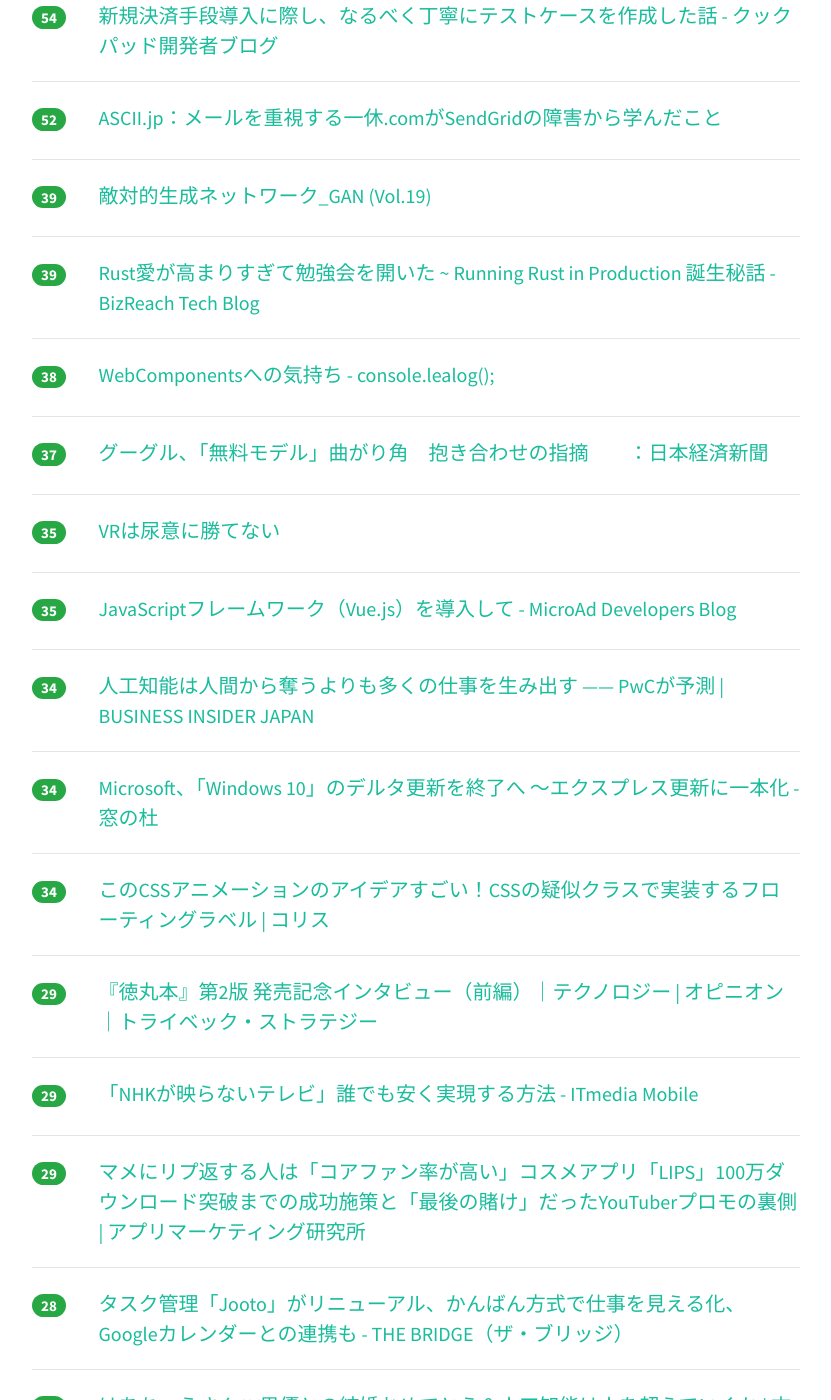
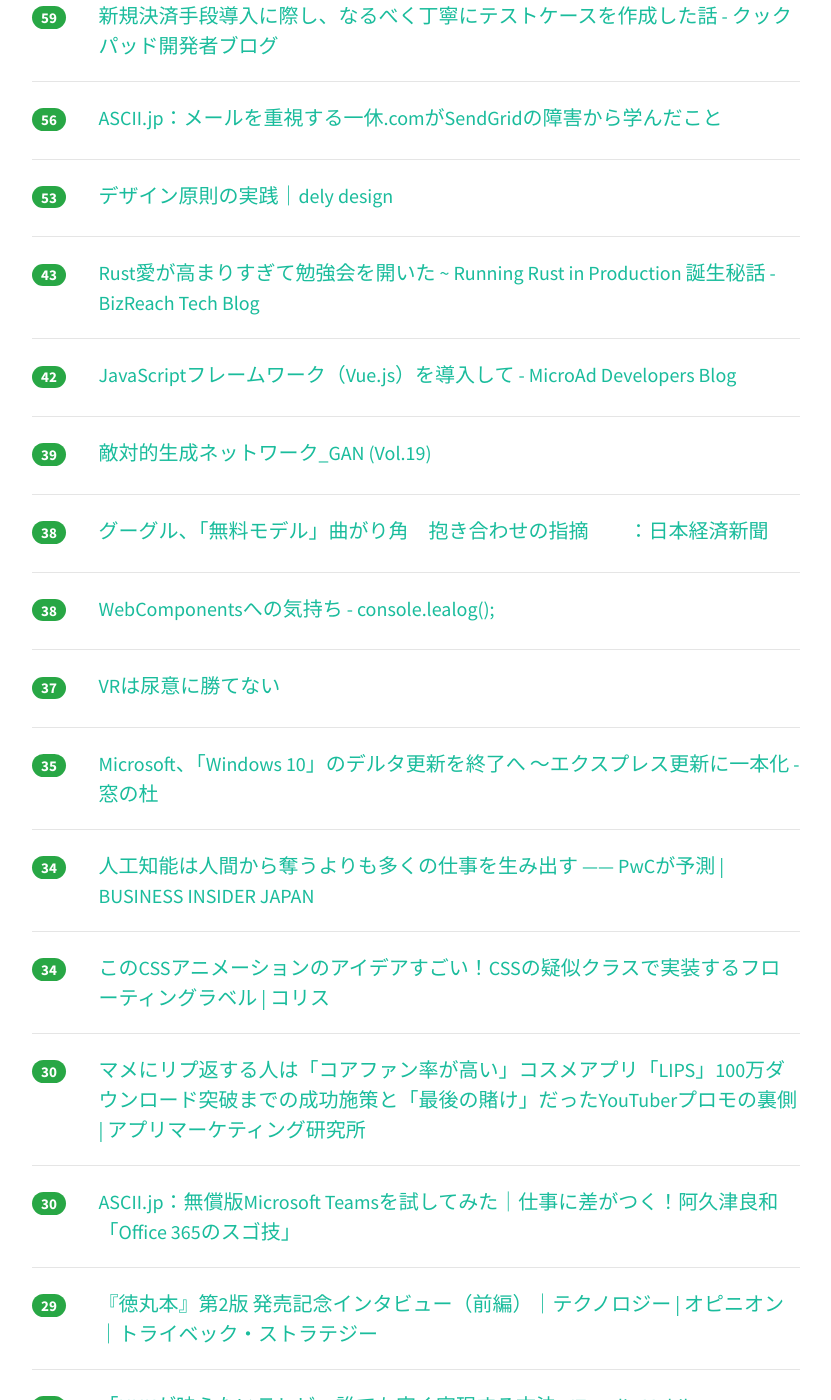
Before and after one commit to yatta47/hatena-matome-site, a Jekyll site: the page built from _posts/2018-07-19-hatena.md, in a window 1280 px wide and 1400 px high, scrolled down 1785 px. Shown: the whole window, without its empty margins (224-1055 px from the left). Built offline with Jekyll 4.4.1, drawn with Linux system fonts in a browser that asks for light colours; nearby versions of some CDN libraries; some of the changed text lies outside the part shown.

Commit message:
Updated 2018-07-19

```diff
--- a/_posts/2018-07-19-hatena.md
+++ b/_posts/2018-07-19-hatena.md
@@ -1,29 +1,34 @@
 ---
 layout: post
 title:  "2018-07-19 はてぶIT"
-date:   2018-07-19 21:02:36
+date:   2018-07-19 22:02:16
 tags: [it-hotentry]
 ---
-82 件のデータあり
+85 件のデータあり
 
 <hr><div class="row">
-<div class="col-1"><span class="badge badge-pill badge-success h2">504</span></div>
+<div class="col-1"><span class="badge badge-pill badge-success h2">539</span></div>
 <div class="col-11"><a href='http://blog.livedoor.jp/itsoku/archives/53829029.html' target='_blank'>【悲報】本田圭佑さん、W杯後にプログラミング猛勉強。タイピングからHTML、今はRuby : IT速報</a></div>
 </div>
 <hr>
 <div class="row">
-<div class="col-1"><span class="badge badge-pill badge-success h2">364</span></div>
+<div class="col-1"><span class="badge badge-pill badge-success h2">372</span></div>
 <div class="col-11"><a href='https://news.mynavi.jp/article/20180718-665930/' target='_blank'>Linuxネットワークコマンド新旧まとめ | マイナビニュース</a></div>
 </div>
 <hr>
 <div class="row">
-<div class="col-1"><span class="badge badge-pill badge-success h2">248</span></div>
+<div class="col-1"><span class="badge badge-pill badge-success h2">265</span></div>
 <div class="col-11"><a href='https://webtan.impress.co.jp/e/2018/07/19/29325' target='_blank'>ぐるなび伊東氏が明かすオウンドメディア立ち上げの極意――新米担当者に贈る“タスクリスト”付き | Web担当者Forum</a></div>
 </div>
 <hr>
 <div class="row">
-<div class="col-1"><span class="badge badge-pill badge-success h2">232</span></div>
+<div class="col-1"><span class="badge badge-pill badge-success h2">265</span></div>
 <div class="col-11"><a href='https://geek-out.jp/column/entry/2018/07/19/110000' target='_blank'>低レイヤーの学び方 ── システムソフトウェアの世界は「今すぐ役に立つものが全て」ではない - GeekOut</a></div>
+</div>
+<hr>
+<div class="row">
+<div class="col-1"><span class="badge badge-pill badge-success h2">210</span></div>
+<div class="col-11"><a href='http://www.itmedia.co.jp/news/articles/1807/19/news067.html' target='_blank'>成人向け「DMM.R18」名称変更　8月1日から「FANZA」に - ITmedia NEWS</a></div>
 </div>
 <hr>
 <div class="row">
@@ -32,28 +37,23 @@ tags: [it-hotentry]
 </div>
 <hr>
 <div class="row">
-<div class="col-1"><span class="badge badge-pill badge-success h2">188</span></div>
+<div class="col-1"><span class="badge badge-pill badge-success h2">191</span></div>
 <div class="col-11"><a href='https://www.publickey1.jp/blog/18/aivisual_studio_intellicode.html' target='_blank'>コーディングをAIが支援してくれる「Visual Studio IntelliCode」がアップデート。既存コードからコーディング規約を推測し、適切な設定ファイルを生成 － Publickey</a></div>
 </div>
 <hr>
 <div class="row">
-<div class="col-1"><span class="badge badge-pill badge-success h2">180</span></div>
-<div class="col-11"><a href='http://www.itmedia.co.jp/news/articles/1807/19/news067.html' target='_blank'>成人向け「DMM.R18」名称変更　8月1日から「FANZA」に - ITmedia NEWS</a></div>
-</div>
-<hr>
-<div class="row">
-<div class="col-1"><span class="badge badge-pill badge-success h2">158</span></div>
-<div class="col-11"><a href='http://blog.serverworks.co.jp/tech/2018/07/18/aws_blue_green_deployments/' target='_blank'>AWSのホワイトペーパーから学ぶブルーグリーンデプロイメント – サーバーワークスエンジニアブログ</a></div>
-</div>
-<hr>
-<div class="row">
-<div class="col-1"><span class="badge badge-pill badge-success h2">158</span></div>
+<div class="col-1"><span class="badge badge-pill badge-success h2">170</span></div>
 <div class="col-11"><a href='https://tech.leverages.jp/entry/2018/07/18/120000' target='_blank'>インフラ経験0の新卒エンジニアがインフラエンジニアになるまで - Leverages Tech Blog</a></div>
 </div>
 <hr>
 <div class="row">
-<div class="col-1"><span class="badge badge-pill badge-success h2">155</span></div>
+<div class="col-1"><span class="badge badge-pill badge-success h2">167</span></div>
 <div class="col-11"><a href='https://www3.nhk.or.jp/lnews/yamagata/20180717/6020001141.html' target='_blank'>ゲーム機で作曲 小学校で授業｜NHK 山形県のニュース</a></div>
+</div>
+<hr>
+<div class="row">
+<div class="col-1"><span class="badge badge-pill badge-success h2">161</span></div>
+<div class="col-11"><a href='http://blog.serverworks.co.jp/tech/2018/07/18/aws_blue_green_deployments/' target='_blank'>AWSのホワイトペーパーから学ぶブルーグリーンデプロイメント – サーバーワークスエンジニアブログ</a></div>
 </div>
 <hr>
 <div class="row">
@@ -62,8 +62,13 @@ tags: [it-hotentry]
 </div>
 <hr>
 <div class="row">
-<div class="col-1"><span class="badge badge-pill badge-success h2">67</span></div>
+<div class="col-1"><span class="badge badge-pill badge-success h2">71</span></div>
 <div class="col-11"><a href='https://bfore.hongotechgarage.com/entry/startup_playbook_sam_altman_y_combinator' target='_blank'>スタートアップ プレイブック - BFORE - スタートアップのノウハウ情報</a></div>
+</div>
+<hr>
+<div class="row">
+<div class="col-1"><span class="badge badge-pill badge-success h2">65</span></div>
+<div class="col-11"><a href='https://mieruca-ai.com/ai/easy_deeplearning_algorithm/' target='_blank'>【非エンジニア向け】中学生でもなんとなくわかるDeepLearningのアルゴリズム【入門】 - ミエルカAI</a></div>
 </div>
 <hr>
 <div class="row">
@@ -72,18 +77,28 @@ tags: [it-hotentry]
 </div>
 <hr>
 <div class="row">
-<div class="col-1"><span class="badge badge-pill badge-success h2">60</span></div>
-<div class="col-11"><a href='https://mieruca-ai.com/ai/easy_deeplearning_algorithm/' target='_blank'>【非エンジニア向け】中学生でもなんとなくわかるDeepLearningのアルゴリズム【入門】 - ミエルカAI</a></div>
-</div>
-<hr>
-<div class="row">
-<div class="col-1"><span class="badge badge-pill badge-success h2">54</span></div>
+<div class="col-1"><span class="badge badge-pill badge-success h2">59</span></div>
 <div class="col-11"><a href='https://techlife.cookpad.com/entry/2018/07/19/100000' target='_blank'>新規決済手段導入に際し、なるべく丁寧にテストケースを作成した話 - クックパッド開発者ブログ</a></div>
 </div>
 <hr>
 <div class="row">
-<div class="col-1"><span class="badge badge-pill badge-success h2">52</span></div>
+<div class="col-1"><span class="badge badge-pill badge-success h2">56</span></div>
 <div class="col-11"><a href='http://ascii.jp/elem/000/001/705/1705889/' target='_blank'>ASCII.jp：メールを重視する一休.comがSendGridの障害から学んだこと</a></div>
+</div>
+<hr>
+<div class="row">
+<div class="col-1"><span class="badge badge-pill badge-success h2">53</span></div>
+<div class="col-11"><a href='https://dely.design/n/n9a52c80847c3' target='_blank'>デザイン原則の実践｜dely design</a></div>
+</div>
+<hr>
+<div class="row">
+<div class="col-1"><span class="badge badge-pill badge-success h2">43</span></div>
+<div class="col-11"><a href='https://tech.bizreach.co.jp/posts/185/rust-workshop/' target='_blank'>Rust愛が高まりすぎて勉強会を開いた ~ Running Rust in Production 誕生秘話 - BizReach Tech Blog</a></div>
+</div>
+<hr>
+<div class="row">
+<div class="col-1"><span class="badge badge-pill badge-success h2">42</span></div>
+<div class="col-11"><a href='https://developers.microad.co.jp/entry/2018/07/19/134250' target='_blank'>JavaScriptフレームワーク（Vue.js）を導入して - MicroAd Developers Blog</a></div>
 </div>
 <hr>
 <div class="row">
@@ -92,8 +107,8 @@ tags: [it-hotentry]
 </div>
 <hr>
 <div class="row">
-<div class="col-1"><span class="badge badge-pill badge-success h2">39</span></div>
-<div class="col-11"><a href='https://tech.bizreach.co.jp/posts/185/rust-workshop/' target='_blank'>Rust愛が高まりすぎて勉強会を開いた ~ Running Rust in Production 誕生秘話 - BizReach Tech Blog</a></div>
+<div class="col-1"><span class="badge badge-pill badge-success h2">38</span></div>
+<div class="col-11"><a href='https://www.nikkei.com/article/DGXMZO33130010Y8A710C1EA1000/' target='_blank'>グーグル、「無料モデル」曲がり角　抱き合わせの指摘　　：日本経済新聞</a></div>
 </div>
 <hr>
 <div class="row">
@@ -103,17 +118,12 @@ tags: [it-hotentry]
 <hr>
 <div class="row">
 <div class="col-1"><span class="badge badge-pill badge-success h2">37</span></div>
-<div class="col-11"><a href='https://www.nikkei.com/article/DGXMZO33130010Y8A710C1EA1000/' target='_blank'>グーグル、「無料モデル」曲がり角　抱き合わせの指摘　　：日本経済新聞</a></div>
-</div>
-<hr>
-<div class="row">
-<div class="col-1"><span class="badge badge-pill badge-success h2">35</span></div>
 <div class="col-11"><a href='https://anond.hatelabo.jp/20180716192338' target='_blank'>VRは尿意に勝てない</a></div>
 </div>
 <hr>
 <div class="row">
 <div class="col-1"><span class="badge badge-pill badge-success h2">35</span></div>
-<div class="col-11"><a href='https://developers.microad.co.jp/entry/2018/07/19/134250' target='_blank'>JavaScriptフレームワーク（Vue.js）を導入して - MicroAd Developers Blog</a></div>
+<div class="col-11"><a href='https://forest.watch.impress.co.jp/docs/news/1133614.html' target='_blank'>Microsoft、「Windows 10」のデルタ更新を終了へ ～エクスプレス更新に一本化 - 窓の杜</a></div>
 </div>
 <hr>
 <div class="row">
@@ -123,12 +133,17 @@ tags: [it-hotentry]
 <hr>
 <div class="row">
 <div class="col-1"><span class="badge badge-pill badge-success h2">34</span></div>
-<div class="col-11"><a href='https://forest.watch.impress.co.jp/docs/news/1133614.html' target='_blank'>Microsoft、「Windows 10」のデルタ更新を終了へ ～エクスプレス更新に一本化 - 窓の杜</a></div>
+<div class="col-11"><a href='https://coliss.com/articles/build-websites/operation/css/elastic-input-animation.html' target='_blank'>このCSSアニメーションのアイデアすごい！CSSの疑似クラスで実装するフローティングラベル | コリス</a></div>
 </div>
 <hr>
 <div class="row">
-<div class="col-1"><span class="badge badge-pill badge-success h2">34</span></div>
-<div class="col-11"><a href='https://coliss.com/articles/build-websites/operation/css/elastic-input-animation.html' target='_blank'>このCSSアニメーションのアイデアすごい！CSSの疑似クラスで実装するフローティングラベル | コリス</a></div>
+<div class="col-1"><span class="badge badge-pill badge-success h2">30</span></div>
+<div class="col-11"><a href='https://appmarketinglabo.net/lips-marketing/' target='_blank'>マメにリプ返する人は「コアファン率が高い」コスメアプリ「LIPS」100万ダウンロード突破までの成功施策と「最後の賭け」だったYouTuberプロモの裏側 | アプリマーケティング研究所</a></div>
+</div>
+<hr>
+<div class="row">
+<div class="col-1"><span class="badge badge-pill badge-success h2">30</span></div>
+<div class="col-11"><a href='http://ascii.jp/elem/000/001/712/1712885/' target='_blank'>ASCII.jp：無償版Microsoft Teamsを試してみた｜仕事に差がつく！阿久津良和「Office 365のスゴ技」</a></div>
 </div>
 <hr>
 <div class="row">
@@ -142,18 +157,13 @@ tags: [it-hotentry]
 </div>
 <hr>
 <div class="row">
-<div class="col-1"><span class="badge badge-pill badge-success h2">29</span></div>
-<div class="col-11"><a href='https://appmarketinglabo.net/lips-marketing/' target='_blank'>マメにリプ返する人は「コアファン率が高い」コスメアプリ「LIPS」100万ダウンロード突破までの成功施策と「最後の賭け」だったYouTuberプロモの裏側 | アプリマーケティング研究所</a></div>
-</div>
-<hr>
-<div class="row">
-<div class="col-1"><span class="badge badge-pill badge-success h2">28</span></div>
-<div class="col-11"><a href='http://thebridge.jp/2018/07/jooto-renewal' target='_blank'>タスク管理「Jooto」がリニューアル、かんばん方式で仕事を見える化、Googleカレンダーとの連携も - THE BRIDGE（ザ・ブリッジ）</a></div>
+<div class="col-1"><span class="badge badge-pill badge-success h2">27</span></div>
+<div class="col-11"><a href='http://bunshun.jp/articles/-/8201' target='_blank'>はあちゅうさんAV男優との結婚おめでとう＆人工知能は人を超えていくか | 文春オンライン</a></div>
 </div>
 <hr>
 <div class="row">
 <div class="col-1"><span class="badge badge-pill badge-success h2">27</span></div>
-<div class="col-11"><a href='http://bunshun.jp/articles/-/8201' target='_blank'>はあちゅうさんAV男優との結婚おめでとう＆人工知能は人を超えていくか | 文春オンライン</a></div>
+<div class="col-11"><a href='http://thebridge.jp/2018/07/jooto-renewal' target='_blank'>タスク管理「Jooto」がリニューアル、かんばん方式で仕事を見える化、Googleカレンダーとの連携も - THE BRIDGE（ザ・ブリッジ）</a></div>
 </div>
 <hr>
 <div class="row">
@@ -167,23 +177,33 @@ tags: [it-hotentry]
 </div>
 <hr>
 <div class="row">
-<div class="col-1"><span class="badge badge-pill badge-success h2">25</span></div>
+<div class="col-1"><span class="badge badge-pill badge-success h2">27</span></div>
 <div class="col-11"><a href='https://internet.watch.impress.co.jp/docs/news/1133469.html' target='_blank'>IPoE接続サービスだけを契約できる「excite MEC光 接続プラン TYPE-D」提供開始、2カ月無料で申し込みから最速1～2時間で開通 - INTERNET Watch</a></div>
 </div>
 <hr>
 <div class="row">
-<div class="col-1"><span class="badge badge-pill badge-success h2">24</span></div>
-<div class="col-11"><a href='https://dely.design/n/n9a52c80847c3' target='_blank'>デザイン原則の実践｜dely design</a></div>
+<div class="col-1"><span class="badge badge-pill badge-success h2">23</span></div>
+<div class="col-11"><a href='https://aws.amazon.com/jp/blogs/news/amazon-translate-adds-support-for-new-languages/' target='_blank'>Amazon Translate が、日本語、ロシア語、イタリア語、繁体字中国語、トルコ語、およびチェコ語のサポートを追加しました。 | Amazon Web Services ブログ</a></div>
+</div>
+<hr>
+<div class="row">
+<div class="col-1"><span class="badge badge-pill badge-success h2">23</span></div>
+<div class="col-11"><a href='http://www.itmedia.co.jp/news/articles/1807/19/news118.html' target='_blank'>Apple、コンビニに進出　Lightningケーブル、EarPodsなどセブン‐イレブンで販売 - ITmedia NEWS</a></div>
+</div>
+<hr>
+<div class="row">
+<div class="col-1"><span class="badge badge-pill badge-success h2">22</span></div>
+<div class="col-11"><a href='https://pc.watch.impress.co.jp/docs/news/1133667.html' target='_blank'>スマホの年間平均落下回数は7回。ならばと、年15回の落下に耐える「Gorilla Glass 6」 - PC Watch</a></div>
+</div>
+<hr>
+<div class="row">
+<div class="col-1"><span class="badge badge-pill badge-success h2">22</span></div>
+<div class="col-11"><a href='https://developer.feedforce.jp/entry/2018/07/19/000000' target='_blank'>新人エンジニア達がメタプログラミング Ruby の読書感想会をやった話 - Feedforce Developer Blog</a></div>
 </div>
 <hr>
 <div class="row">
 <div class="col-1"><span class="badge badge-pill badge-success h2">21</span></div>
-<div class="col-11"><a href='https://pc.watch.impress.co.jp/docs/news/1133667.html' target='_blank'>スマホの年間平均落下回数は7回。ならばと、年15回の落下に耐える「Gorilla Glass 6」 - PC Watch</a></div>
-</div>
-<hr>
-<div class="row">
-<div class="col-1"><span class="badge badge-pill badge-success h2">21</span></div>
-<div class="col-11"><a href='https://aws.amazon.com/jp/blogs/news/amazon-translate-adds-support-for-new-languages/' target='_blank'>Amazon Translate が、日本語、ロシア語、イタリア語、繁体字中国語、トルコ語、およびチェコ語のサポートを追加しました。 | Amazon Web Services ブログ</a></div>
+<div class="col-11"><a href='https://postd.cc/a-thorough-introduction-to-distributed-systems-2/' target='_blank'>分散型システム徹底入門 – Part 2. | POSTD</a></div>
 </div>
 <hr>
 <div class="row">
@@ -198,7 +218,7 @@ tags: [it-hotentry]
 <hr>
 <div class="row">
 <div class="col-1"><span class="badge badge-pill badge-success h2">19</span></div>
-<div class="col-11"><a href='https://developer.feedforce.jp/entry/2018/07/19/000000' target='_blank'>新人エンジニア達がメタプログラミング Ruby の読書感想会をやった話 - Feedforce Developer Blog</a></div>
+<div class="col-11"><a href='https://tekunabe.hatenablog.jp/entry/2018/07/18/janog42_ansible' target='_blank'>【JANOG42】Ansible ネットワーク自動化チュートリアルを発表してきました</a></div>
 </div>
 <hr>
 <div class="row">
@@ -213,17 +233,7 @@ tags: [it-hotentry]
 <hr>
 <div class="row">
 <div class="col-1"><span class="badge badge-pill badge-success h2">18</span></div>
-<div class="col-11"><a href='https://tekunabe.hatenablog.jp/entry/2018/07/18/janog42_ansible' target='_blank'>【JANOG42】Ansible ネットワーク自動化チュートリアルを発表してきました</a></div>
-</div>
-<hr>
-<div class="row">
-<div class="col-1"><span class="badge badge-pill badge-success h2">18</span></div>
 <div class="col-11"><a href='http://www.itmedia.co.jp/pcuser/articles/1807/19/news102.html' target='_blank'>フルHDの4画面環境を1枚だけ4Kに替えて分かったこと (1/3) - ITmedia PC USER</a></div>
-</div>
-<hr>
-<div class="row">
-<div class="col-1"><span class="badge badge-pill badge-success h2">18</span></div>
-<div class="col-11"><a href='http://www.itmedia.co.jp/news/articles/1807/19/news118.html' target='_blank'>Apple、コンビニに進出　Lightningケーブル、EarPodsなどセブン‐イレブンで販売 - ITmedia NEWS</a></div>
 </div>
 <hr>
 <div class="row">
@@ -242,6 +252,11 @@ tags: [it-hotentry]
 </div>
 <hr>
 <div class="row">
+<div class="col-1"><span class="badge badge-pill badge-success h2">17</span></div>
+<div class="col-11"><a href='https://japanese.engadget.com/2018/07/18/1500-8-27-zmp/' target='_blank'>大手町〜六本木が1500円、自動運転タクシーが8月27日から　ZMPらが実証実験 - Engadget 日本版</a></div>
+</div>
+<hr>
+<div class="row">
 <div class="col-1"><span class="badge badge-pill badge-success h2">16</span></div>
 <div class="col-11"><a href='https://japan.cnet.com/article/35122681/' target='_blank'>EU、グーグルに過去最高額となる5700億円の制裁金--「Android」で独禁法違反 - CNET Japan</a></div>
 </div>
@@ -249,6 +264,16 @@ tags: [it-hotentry]
 <div class="row">
 <div class="col-1"><span class="badge badge-pill badge-success h2">15</span></div>
 <div class="col-11"><a href='https://www.slideshare.net/linecorp/clova-106423895' target='_blank'>Clovaにおける機械学習モジュールの配信＆運用基盤の紹介</a></div>
+</div>
+<hr>
+<div class="row">
+<div class="col-1"><span class="badge badge-pill badge-success h2">15</span></div>
+<div class="col-11"><a href='https://webmaster-ja.googleblog.com/2018/07/an-update-to-referral-source-urls-for.html' target='_blank'>Google ウェブマスター向け公式ブログ: Google 画像検索の参照元 URL の変更について</a></div>
+</div>
+<hr>
+<div class="row">
+<div class="col-1"><span class="badge badge-pill badge-success h2">15</span></div>
+<div class="col-11"><a href='http://www.itmedia.co.jp/news/articles/1807/19/news085.html' target='_blank'>ファーウェイが発表したハイレゾ対応Bluetoothテクノロジー「HWA」とは？ - ITmedia NEWS</a></div>
 </div>
 <hr>
 <div class="row">
@@ -268,22 +293,12 @@ tags: [it-hotentry]
 <hr>
 <div class="row">
 <div class="col-1"><span class="badge badge-pill badge-success h2">14</span></div>
-<div class="col-11"><a href='https://webmaster-ja.googleblog.com/2018/07/an-update-to-referral-source-urls-for.html' target='_blank'>Google ウェブマスター向け公式ブログ: Google 画像検索の参照元 URL の変更について</a></div>
-</div>
-<hr>
-<div class="row">
-<div class="col-1"><span class="badge badge-pill badge-success h2">14</span></div>
 <div class="col-11"><a href='https://nodejs.org/en/blog/release/v10.7.0/' target='_blank'>Node v10.7.0 (Current) | Node.js</a></div>
 </div>
 <hr>
 <div class="row">
 <div class="col-1"><span class="badge badge-pill badge-success h2">14</span></div>
 <div class="col-11"><a href='http://tamakino.hatenablog.com/entry/2018/07/19/080000' target='_blank'>ティックトックがインドネシアで配信停止に - 中華IT最新事情</a></div>
-</div>
-<hr>
-<div class="row">
-<div class="col-1"><span class="badge badge-pill badge-success h2">14</span></div>
-<div class="col-11"><a href='http://www.itmedia.co.jp/news/articles/1807/19/news085.html' target='_blank'>ファーウェイが発表したハイレゾ対応Bluetoothテクノロジー「HWA」とは？ - ITmedia NEWS</a></div>
 </div>
 <hr>
 <div class="row">
@@ -303,7 +318,7 @@ tags: [it-hotentry]
 <hr>
 <div class="row">
 <div class="col-1"><span class="badge badge-pill badge-success h2">12</span></div>
-<div class="col-11"><a href='https://postd.cc/a-thorough-introduction-to-distributed-systems-2/' target='_blank'>分散型システム徹底入門 – Part 2. | POSTD</a></div>
+<div class="col-11"><a href='https://takaking22.com/2018/agilejapan2018-mobprogramming/' target='_blank'>Agile Japan2018基調講演「モブプログラミングと"フロー"の力（Woody Zuill）」を聞いてきた #agilejapan | TAKAKING22.com</a></div>
 </div>
 <hr>
 <div class="row">
@@ -342,6 +357,11 @@ tags: [it-hotentry]
 </div>
 <hr>
 <div class="row">
+<div class="col-1"><span class="badge badge-pill badge-success h2">10</span></div>
+<div class="col-11"><a href='https://gigazine.net/news/20180719-darpa-planning-remake-us-electronics/' target='_blank'>DARPAが考える将来のエレクトロニクス業界とは？ - GIGAZINE</a></div>
+</div>
+<hr>
+<div class="row">
 <div class="col-1"><span class="badge badge-pill badge-success h2">9</span></div>
 <div class="col-11"><a href='https://fuminners.jp/journal/entertainment/14307/' target='_blank'>「テクノロジーで世界をリビルドする」郡南蛮田平平のミッションとは | フミナーズ</a></div>
 </div>
@@ -354,11 +374,6 @@ tags: [it-hotentry]
 <div class="row">
 <div class="col-1"><span class="badge badge-pill badge-success h2">9</span></div>
 <div class="col-11"><a href='https://japan.cnet.com/article/35122669/' target='_blank'>ドコモ、対話型AIサービスの開発環境を教育研究機関などに無料公開 - CNET Japan</a></div>
-</div>
-<hr>
-<div class="row">
-<div class="col-1"><span class="badge badge-pill badge-success h2">9</span></div>
-<div class="col-11"><a href='https://gigazine.net/news/20180719-darpa-planning-remake-us-electronics/' target='_blank'>DARPAが考える将来のエレクトロニクス業界とは？ - GIGAZINE</a></div>
 </div>
 <hr>
 <div class="row">
@@ -407,12 +422,12 @@ tags: [it-hotentry]
 </div>
 <hr>
 <div class="row">
-<div class="col-1"><span class="badge badge-pill badge-success h2">6</span></div>
-<div class="col-11"><a href='https://takaking22.com/2018/agilejapan2018-mobprogramming/' target='_blank'>Agile Japan2018基調講演「モブプログラミングと"フロー"の力（Woody Zuill）」を聞いてきた #agilejapan | TAKAKING22.com</a></div>
+<div class="col-1"><span class="badge badge-pill badge-success h2">5</span></div>
+<div class="col-11"><a href='https://internet.watch.impress.co.jp/docs/news/1133473.html' target='_blank'>V-CUBEの“籠るテレビ電話ボックス”に2人用が登場、1対1の人事面談にもちょうどいいサイズ - INTERNET Watch</a></div>
 </div>
 <hr>
 <div class="row">
 <div class="col-1"><span class="badge badge-pill badge-success h2">5</span></div>
-<div class="col-11"><a href='https://internet.watch.impress.co.jp/docs/news/1133473.html' target='_blank'>V-CUBEの“籠るテレビ電話ボックス”に2人用が登場、1対1の人事面談にもちょうどいいサイズ - INTERNET Watch</a></div>
+<div class="col-11"><a href='https://www.slideshare.net/HHiroto/deep-learning-106529202' target='_blank'>Deep Learningによる超解像の進歩</a></div>
 </div>
 <hr>
```
